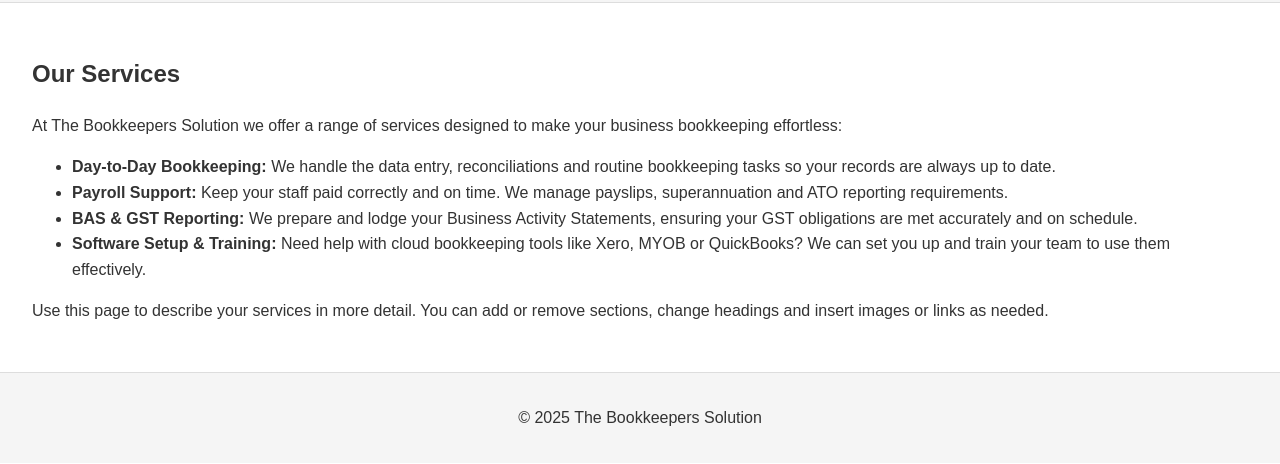
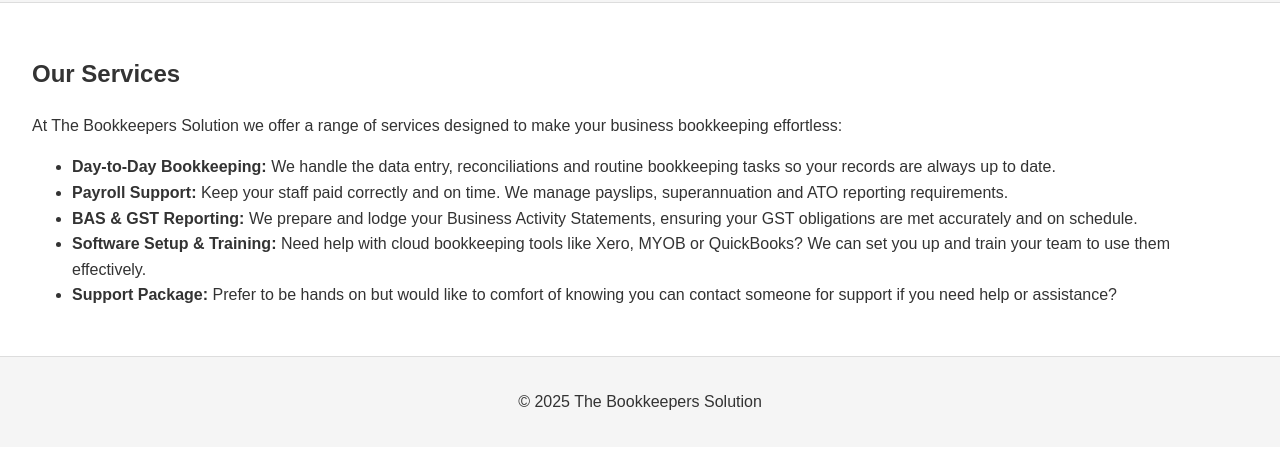
Before and after one commit to Bookkeepers-site/Bookie, an Eleventy site: page services.md in a window 1280 px wide. Shown: the part 88-552 px from the top of the page. Built offline with nearby package versions, Linux system fonts and the light colour scheme; Eleventy itself is replaced by a stand-in of ours; files that its build step writes are made by us from their sources.

Commit message:
Update services.md

```diff
--- a/services.md
+++ b/services.md
@@ -11,5 +11,4 @@ At The Bookkeepers Solution we offer a range of services designed to make your b
 * **Payroll Support:**  Keep your staff paid correctly and on time.  We manage payslips, superannuation and ATO reporting requirements.
 * **BAS & GST Reporting:**  We prepare and lodge your Business Activity Statements, ensuring your GST obligations are met accurately and on schedule.
 * **Software Setup & Training:**  Need help with cloud bookkeeping tools like Xero, MYOB or QuickBooks?  We can set you up and train your team to use them effectively.
-
-Use this page to describe your services in more detail.  You can add or remove sections, change headings and insert images or links as needed.
+* **Support Package:**  Prefer to be hands on but would like to comfort of knowing you can contact someone for support if you need help or assistance?
```
